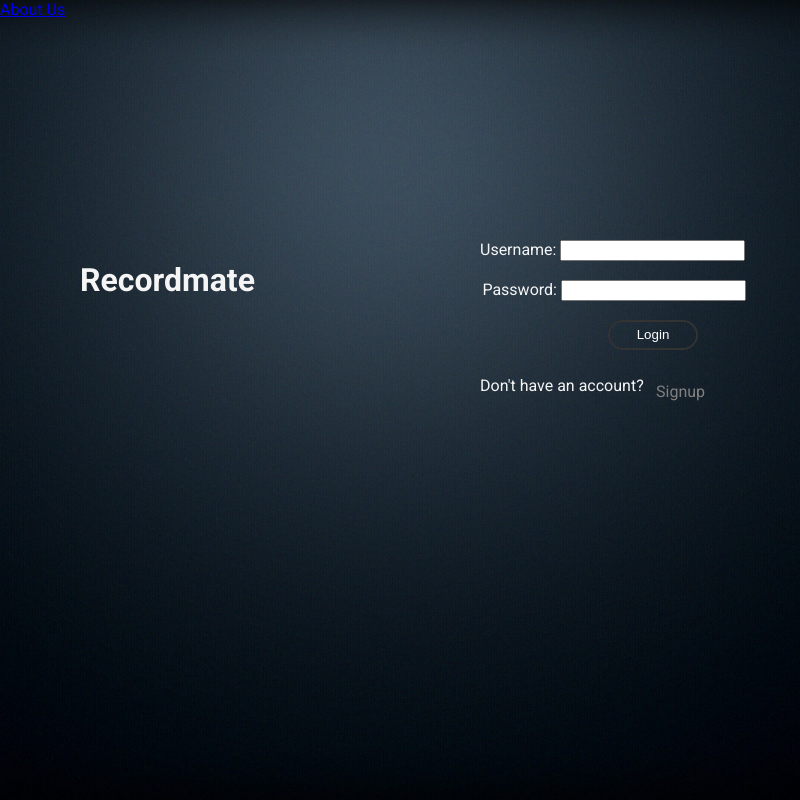
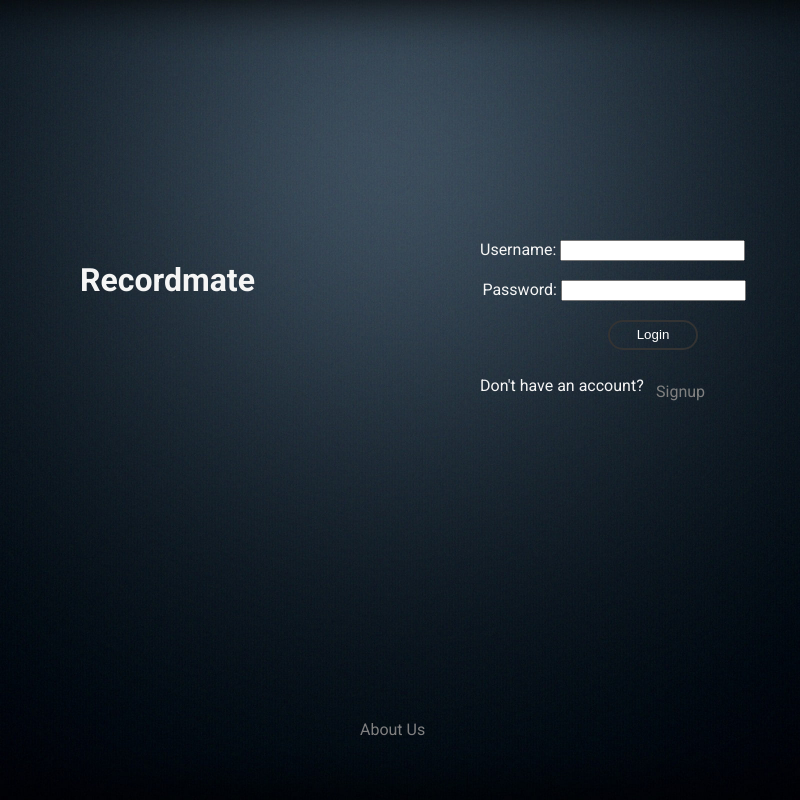
Before and after one commit to STEVENx101/RecordMate, an Electron app: page frontend/Loginpage.html in a window 800 px wide. Drawn offline with Linux system fonts and the light colour scheme.

Commit message:
modified about us page

```diff
--- a/frontend/Loginpage.css
+++ b/frontend/Loginpage.css
@@ -77,3 +77,13 @@ h1{
     color:whitesmoke;
 
 }
+
+
+#aboutUs{
+    position: absolute;
+    top: 90%;
+    left: 45%;
+    color:gray;
+    cursor: pointer;
+    text-decoration: none;
+}
```
